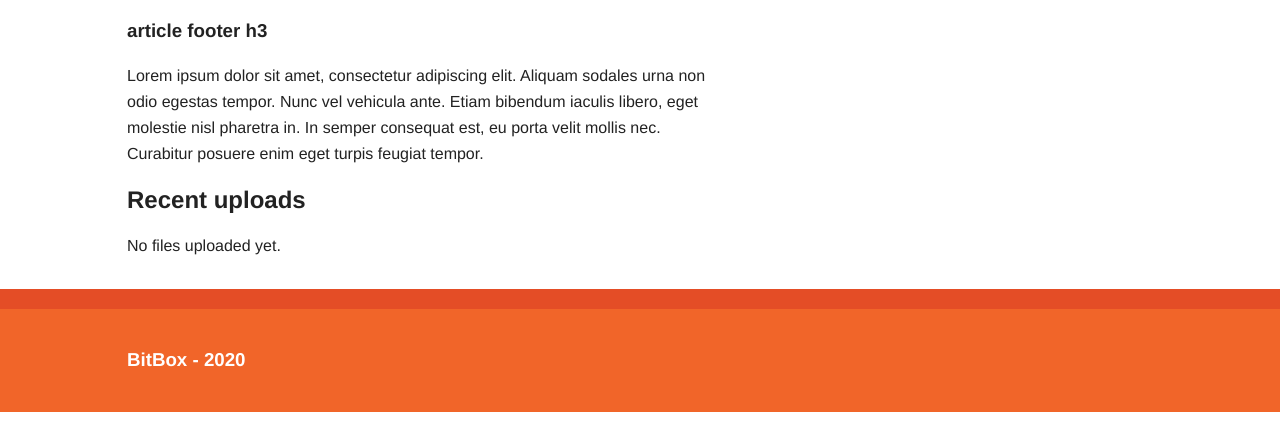
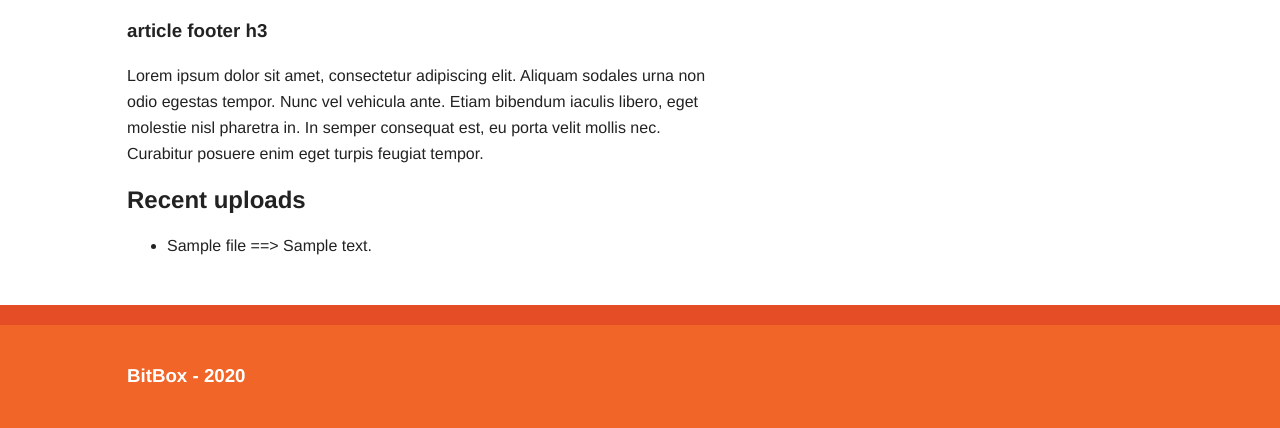
Before and after one commit to infoplasma/file-uploader, a Flask app: page / in a window 1280 px wide. Shown: the part 421-849 px from the top of the page. Run offline with Flask 2, Linux system fonts and the light colour scheme; tables that the repository leaves empty hold one stand-in row (values such as "Sample post"); some libraries are stand-ins or nearby versions.

Commit message:
Added ORM persistency

```diff
--- a/app.py
+++ b/app.py
@@ -1,7 +1,8 @@
 import os
 from datetime import datetime
-from flask import Flask, render_template, request, flash, redirect, url_for
+from flask import Flask, render_template, flash, redirect, url_for
 from flask_sqlalchemy import SQLAlchemy
+from sqlalchemy import desc
 from werkzeug.utils import secure_filename
 from logging import DEBUG, basicConfig, getLogger
 from flask_wtf import Form
@@ -73,15 +74,17 @@ def store_file(file, desc):
     ))
 
 
+""" REPLACING THIS WITH staticmethod within the File model
 def recent_uploads(num):
     return sorted(stored_files, key=lambda up: up['date_created'], reverse=True)[:num]
+"""
 
 
 def is_allowed(file):
     return '.' in file and file.rsplit('.', 1)[1].lower() in ALLOWED_EXTENSIONS
 
 
-# --- WTF Forms implementation ==> TODO: refactor to a separate module
+# --- FORMS: WTF Forms implementation ==> TODO: refactor to a separate module
 class IndexForm(Form):
     title = "File Uploader"
 
@@ -111,14 +114,7 @@ class CustomerForm(Form):
     pass
 
 
-# --- OLD Model classes
-class Customer:
-    def __init__(self, customer_name, registered_email):
-        self.customer_name = customer_name
-        self.registered_email = registered_email
-
-
-# --- SQLAlchemy Model classes (Model ==> SQL Table)
+# --- MODELS: SQLAlchemy Model classes (Model ==> SQL Table) ==> TODO: refactor to a separate module
 class File(db.Model):
     id = db.Column(db.Integer, primary_key=True)
     f_name = db.Column(db.String(120), nullable=False)
@@ -127,10 +123,18 @@ class File(db.Model):
     # it will resolve to the date at the time o construction?
     # This way the date will be generated each time we create a new one
 
+    @staticmethod
+    def recent_uploads(num):
+        return File.query.order_by(desc(File.f_date_added)).limit(num)  # select * from `file` order by `f_date_added` desc limit num
+
+
+
+
     def __repr__(self):
         return f"<File `{self.f_name}`: `{self.f_description}`"
 
 
+"""
 class Customer(db.Model):
     id = db.Column(db.Integer, primary_key=True)
     c_name = db.Column(db.String(80), unique=True)
@@ -138,9 +142,17 @@ class Customer(db.Model):
 
     def __repr__(self):
         return f"<Customer `{self.c_name}`: `{self.c_email}`"
+"""
 
 
-# --- View functions
+# --- OLD Model classes
+class Customer:
+    def __init__(self, customer_name, registered_email):
+        self.customer_name = customer_name
+        self.registered_email = registered_email
+
+
+# --- VIEWS: View functions
 @app.route('/')
 @app.route('/index')
 def index():
@@ -148,7 +160,7 @@ def index():
     return render_template('index.html',
                            title="file uploader",
                            testo="Please use this page to upload your data.",
-                           recent_uploads=recent_uploads(4),
+                           recent_uploads=File.recent_uploads(4),
                            form=form)
 
 
@@ -159,9 +171,16 @@ def upload():
         file_name = form.file_name.data
         file_description = form.file_description.data
         file_name.save(os.path.join(app.config['UPLOAD_FOLDER'], secure_filename(file_name.filename)))
+
+        store_file(file_name.filename, file_description)
+
+        fm = File(f_name=file_name.filename, f_description=file_description)
+        db.session.add(fm)
+        db.session.commit()
+
         flash(f"Stored file: `{file_name.filename}`")
         logger.debug(f"stored file `{file_name.filename}`")
-        store_file(file_name.filename, file_description)
+
         return redirect(url_for('index'))
     return render_template("upload.html", form=form)
 
--- a/requirements.txt
+++ b/requirements.txt
@@ -6,3 +6,4 @@ MarkupSafe==1.1.1
 Werkzeug==1.0.1
 
 WTForms~=2.3.3
+SQLAlchemy~=1.3.20
--- a/templates/index.html
+++ b/templates/index.html
@@ -30,7 +30,7 @@ BitBed -- Welcome
             <ul>
                 {% for f in recent_uploads %}
                     <li>
-                        {{ f.client_name }} added <a href="{{ f.file_name }}">{{ f.file_name }}</a> {{ f.file_description }}
+                        {{ f.f_name }} ==> {{ f.f_description }}
                     </li>
                 {% endfor %}
             </ul>
```
Also changed, not shown: 1 other file.
